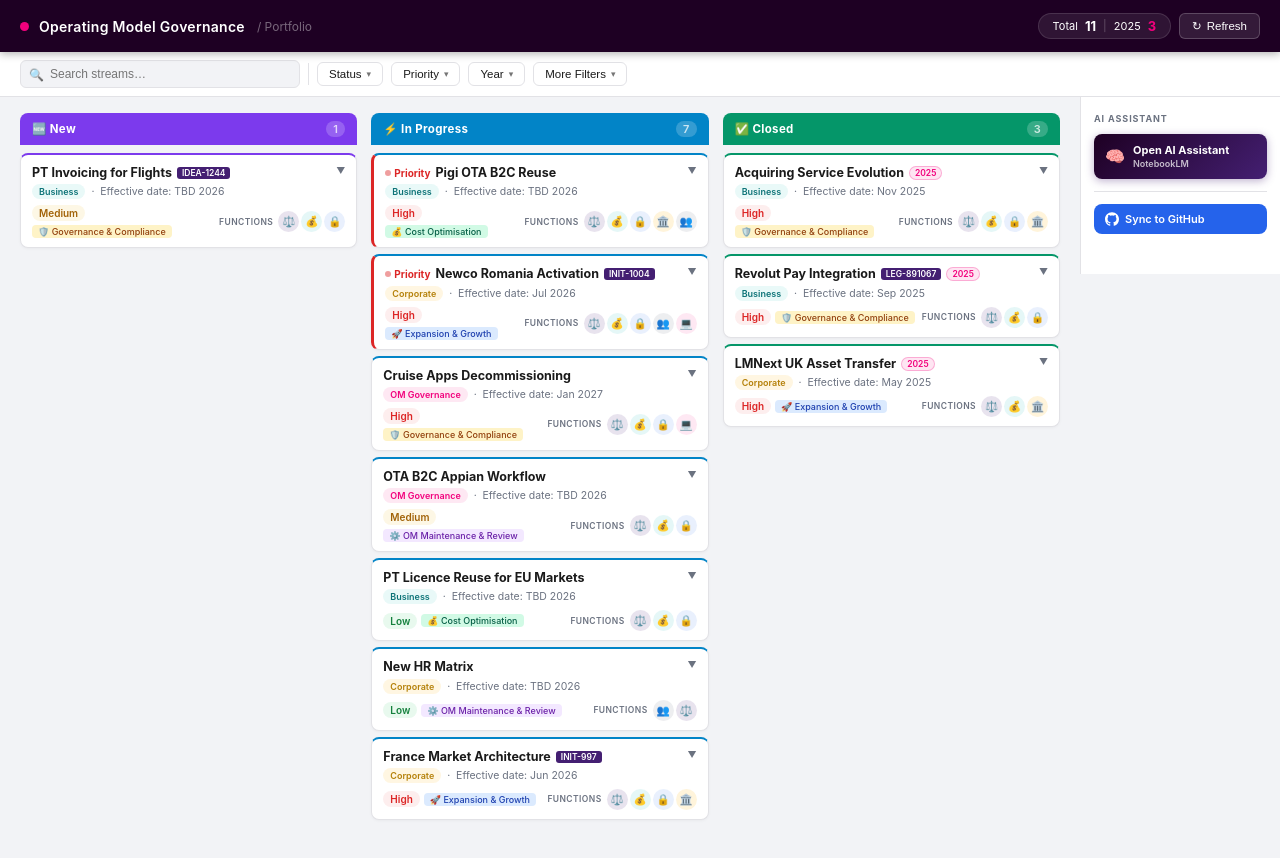
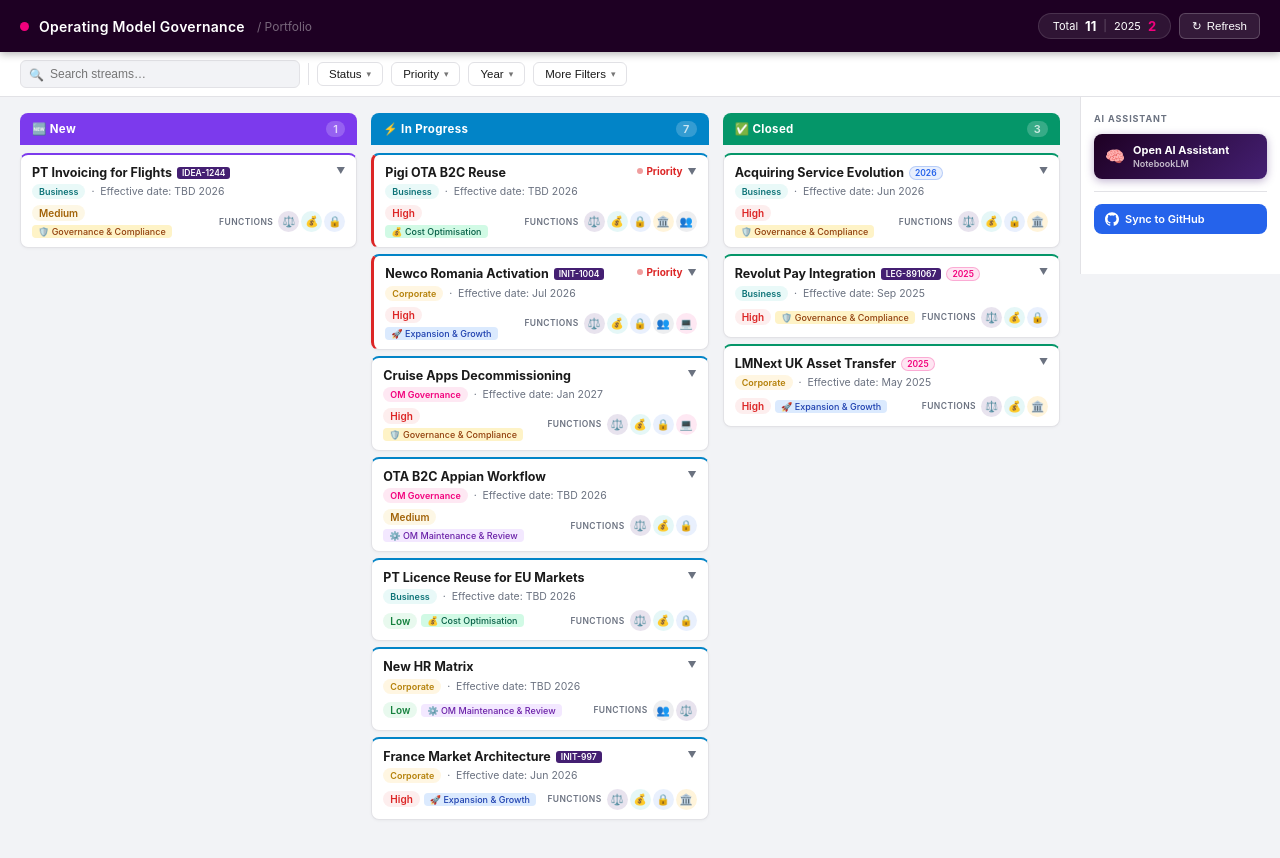
Before and after one commit to dianetalagrand/om-dashboard, a plain HTML site: page index.html in a window 1280 px wide. Drawn offline with Linux system fonts and the light colour scheme.

Commit message:
fix: priority right-aligned, Acquiring date Jun 2026, badge-2026 closed streams

```diff
--- a/index.html
+++ b/index.html
@@ -141,6 +141,7 @@
   /* BADGES */
   .badge { display:inline-flex; align-items:center; padding:2px 7px; border-radius:20px; font-size:10px; font-weight:600; white-space:nowrap; }
   .badge-2025   { background:rgba(242,0,125,0.1); color:var(--pink); border:1px solid rgba(242,0,125,0.25); font-size:8.5px; padding:1px 5px; }
+  .badge-2026   { background:rgba(37,99,235,0.1); color:#2563eb; border:1px solid rgba(37,99,235,0.25); font-size:8.5px; padding:1px 5px; }
   .badge-okr    { font-size:9px; padding:1px 6px; border-radius:4px; font-weight:500; }
   .okr-gov      { background:#fef3c7; color:#92400e; }
   .okr-cost     { background:#d1fae5; color:#065f46; }
@@ -318,10 +319,10 @@
 // ─────────────────────────────────────────────
 const streams = [
   { id:1,  prioritized:false, name:"Acquiring Service Evolution",    init:null,        jira:"https://lastminute.atlassian.net/browse/OMG-7",
-    context:"The group is integrating Revolut Pay as a new APM. Revolut requires an EU-registered entity to collect payments — BravoNext SA (Switzerland) does not qualify.",
+    context:"The group is integrating Revolut Pay as a new APM. Revolut requires an EU-registered entity to collect payments — BravoNext SA (Switzerland) does not qualify. NV (Netherlands) confirmed as preferred collecting entity.",
     need:"Designate an alternative group entity as EU collecting counterpart with full legal, fiscal, corporate and security sign-off.",
     status:"Closed",      priority:"High",   requester:"Business",      okr:"Governance & Compliance",
-    functions:["Legal","Finance & Tax","DPO","Corporate Affairs"], goLive:"2025-11-30", goLiveDisplay:"Nov 2025" },
+    functions:["Legal","Finance & Tax","DPO","Corporate Affairs"], goLive:"2026-06-23", goLiveDisplay:"Jun 2026" },
 
   { id:2,  prioritized:false, name:"Revolut Pay Integration",        init:"LEG-891067", jira:"https://lastminute.atlassian.net/browse/OMG-8",
     context:"NV entity approved as collecting counterpart. PSA/PSD2 compliance assessment finalised. T&C updates completed.",
@@ -386,6 +387,7 @@
 
 streams.forEach(s => {
   s.is2025 = s.goLive && s.goLive.startsWith("2025");
+  s.is2026 = s.goLive && s.goLive.startsWith("2026") && s.status === "Closed";
   s.year   = s.goLive ? s.goLive.substring(0,4) : "—";
 });
 
@@ -430,12 +432,13 @@
     <div class="card-header" onclick="toggleCard(${s.id})">
       <div class="card-top">
         <div class="card-title-row">
-          ${s.prioritized?`<span class="priority-indicator"><span class="priority-dot"></span>Priority</span>`:""}
           <span class="card-title">${esc(s.name)}</span>
           ${s.init?`<span class="stream-init">${esc(s.init)}</span>`:""}
           ${s.is2025?`<span class="badge badge-2025">2025</span>`:""}
+          ${s.is2026?`<span class="badge badge-2026">2026</span>`:""}
         </div>
         <div class="card-top-right">
+          ${s.prioritized?`<span class="priority-indicator"><span class="priority-dot"></span>Priority</span>`:""}
           <span class="card-chevron">▼</span>
         </div>
       </div>
```
